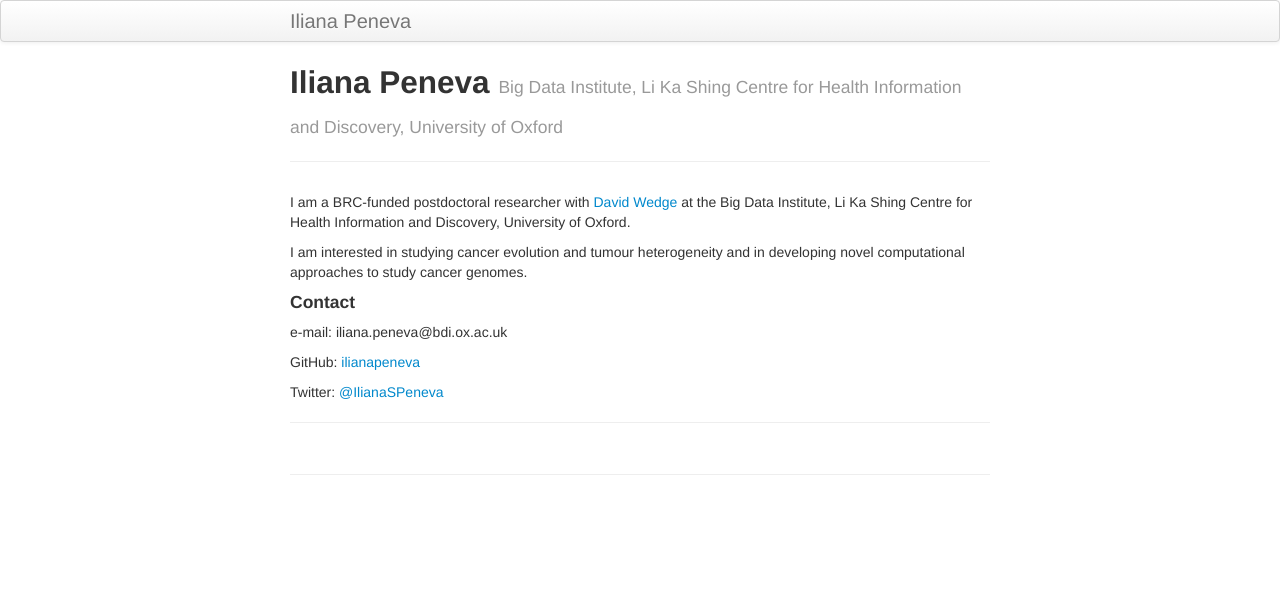
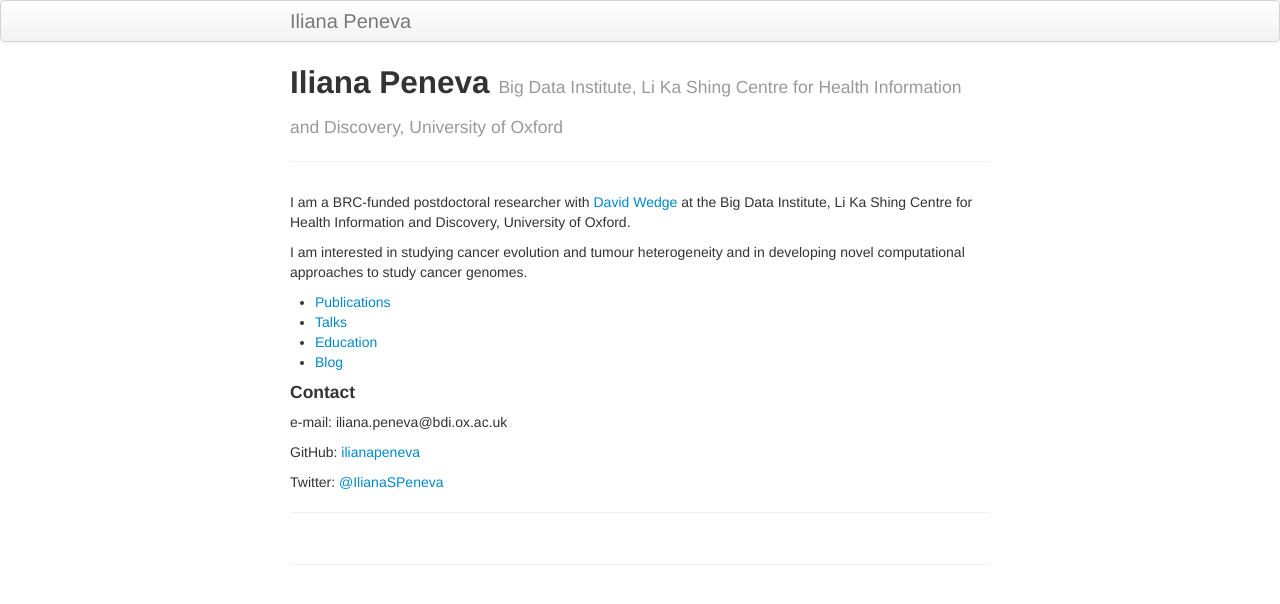
Before and after one commit to ilianapeneva/ilianapeneva.github.io, a Jekyll site: the page built from index.md, in a window 1280 px wide. Shown: the top 604 px of the page. Built offline with Jekyll 4.4.1, drawn with Linux system fonts in a browser that asks for light colours.

Commit message:
added links to the pages

```diff
--- a/index.md
+++ b/index.md
@@ -12,6 +12,10 @@ I am interested in studying cancer evolution and tumour heterogeneity and in dev
 approaches to study cancer genomes.
 
 
+- [Publications](pages/publications.html)
+- [Talks](pages/talks.html)
+- [Education](pages/education.html)
+- [Blog](pages/blog.html)
 
 #### Contact
 e-mail: iliana.peneva@bdi.ox.ac.uk
```
